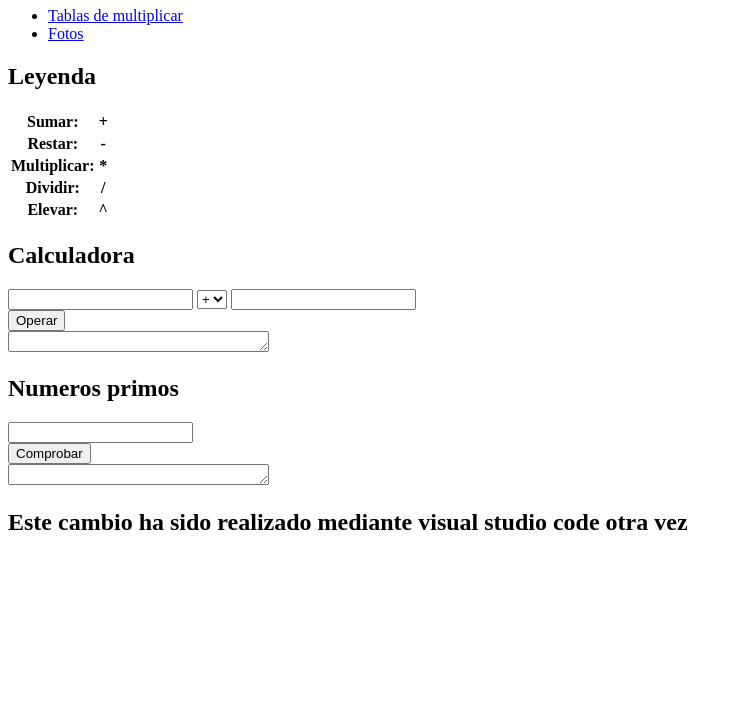
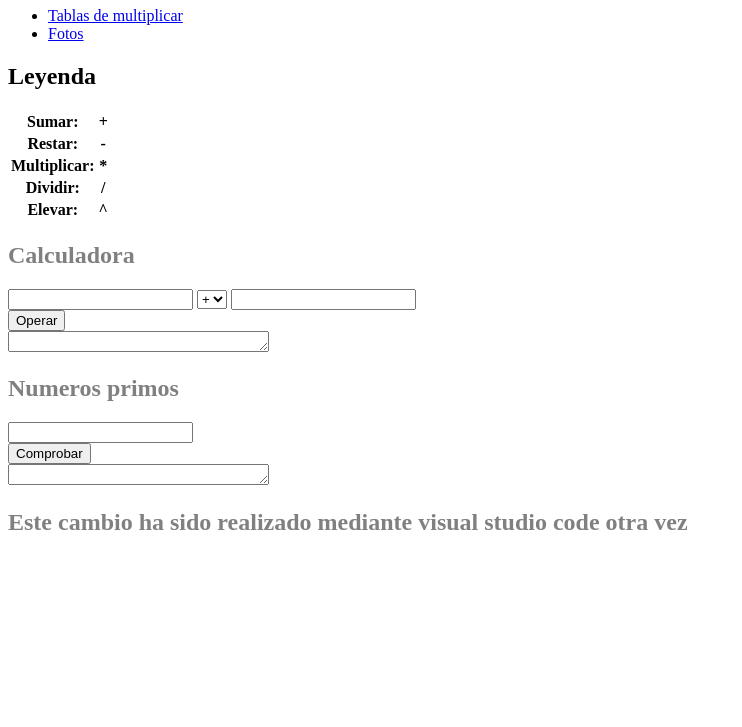
Before and after one commit to RafaPeCas/LaPrueba, a plain HTML site: page Primera pagina/Primera pagina/index.html in a window 1280 px wide. Shown: the part 73-800 px from the top of the page, without its empty margins (0-742 px from the left). Drawn offline with Linux system fonts and the light colour scheme.

Commit message:
Añadido de CSS

```diff
--- /dev/null
+++ b/Primera pagina/Primera pagina/CSS/Style.css
@@ -0,0 +1,3 @@
+h1{
+    color: gray;
+}
--- a/Primera pagina/Primera pagina/index.html
+++ b/Primera pagina/Primera pagina/index.html
@@ -5,6 +5,7 @@
     <meta charset="UTF-8">
     <meta name="viewport" content="width=device-width, initial-scale=1.0">
     <title>Calculoria</title>
+    <link rel="stylesheet" href="CSS/Style.css">
     <script defer src="JS/script.js"></script>
 </head>
 
```
Also changed, not shown: Primera pagina/Primera pagina/fotos.html (+1 -0 lines), Primera pagina/Primera pagina/tablas.html (+1 -0 lines).
